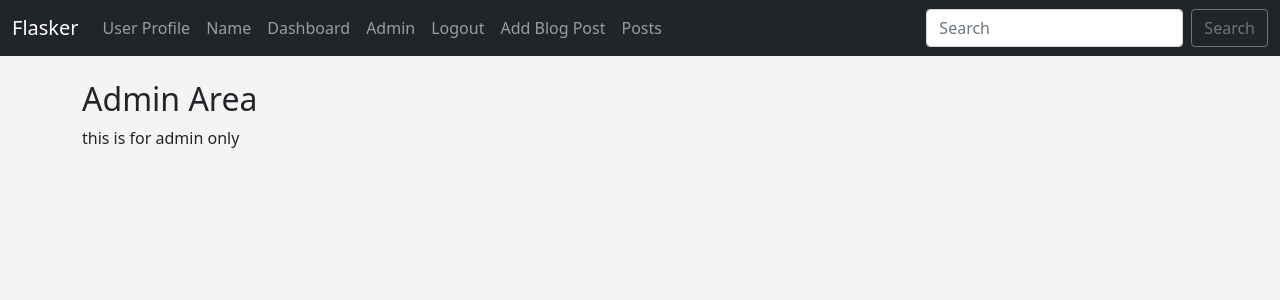
After one commit to SarthakPanta/flasker, a Flask app: page /admin in a window 1280 px wide. The commit adds this page. Shown: the top 300 px of the page. Run offline with Flask 3, Linux system fonts and the light colour scheme; a user stored in the database is signed in; some libraries are stand-ins or nearby versions.

Commit message:
complete

```diff
--- a/hello.py
+++ b/app.py
@@ -7,11 +7,17 @@ from werkzeug.security import generate_password_hash, check_password_hash
 from datetime import date
 from flask import Flask, jsonify
 from flask_login import UserMixin, login_user, LoginManager, login_required, logout_user, current_user
-from webform import LoginForm, PostForm, UserForm, PasswordForm, NamerForm
+from webform import LoginForm, PostForm, UserForm, PasswordForm, NamerForm, SearchForm
 from sqlalchemy.orm import relationship, Mapped, mapped_column
 from sqlalchemy import ForeignKey
+from flask_ckeditor import CKEditor
+from  werkzeug.utils import secure_filename
+import uuid as uuid
+
+
 
 app = Flask(__name__)
+ckeditor = CKEditor(app)
 app.secret_key = "BAD_SECRET_KEY" #generet a random secret key
 
 
@@ -19,6 +25,10 @@ app.config['SQLALCHEMY_DATABASE_URI'] = 'sqlite:///database.db'
 db = SQLAlchemy(app)
 migrate = Migrate(app,db)
 app.config['SECRET_KEY'] = os.urandom(32)
+
+UPLOAD_FOLDER = 'static/images/'
+app.config['UPLOAD_FOLDER'] = UPLOAD_FOLDER
+
 
 #flask login stuff
 
@@ -30,20 +40,57 @@ login_manager.login_view = 'login'
 def load_user(user_id):
     return Users.query.get(int(user_id))
 
+@app.context_processor
+def base():
+    form = SearchForm()
+    return dict(form=form)
+#create admin page
+@app.route('/admin')
+@login_required
+def admin():
+    id = current_user.id
+    if id == 1:
+        return render_template('admin.html')
+    else:
+        flash("sorry you are not the admin")
+        return redirect(url_for('dashboard'))
+
+
+#create Search Function
+@app.route('/search', methods=["POST"])
+
+def search():
+    form = SearchForm()
+    posts = Posts.query
+    if form.validate_on_submit():
+        post.searched = form.searched.data
+
+        posts = posts.filter(Posts.content.like('%' + post.searched + '%'))
+        posts = posts.order_by(Posts.title).all()
+
+
+        return render_template("search.html", form=form, searched = post.searched, posts = posts)
+    return render_template("search.html", form=form)
 class Posts(db.Model):
-    # id: Mapped[int] = mapped_column(primary_key=True)
-    # poster : Mapped[int] = mapped_column(ForeignKey("users.id"))
-
+    #id: Mapped[int] = mapped_column(primary_key=True)
+    #poster : Mapped[int] = mapped_column(ForeignKey("users.id"))
+    __tablename__='posts'
     id = db.Column(db.Integer, primary_key=True)
     title = db.Column(db.String(255))
     content = db.Column(db.Text)
-    #author = db.Column(db.String(255))
+   #author = db.Column(db.String(255))
     date_posted = db.Column(db.DateTime, default=datetime.utcnow)
     slug = db.Column(db.String(255))
 
     # foreign key to link User (refer to the primary key of the user)
     poster_id = db.Column(db.Integer, db.ForeignKey('users.id'))
-    # poster = relationship('Users', backref='posts')
+    poster = relationship('Users', backref='poster', cascade='all')
+    #poster = relationship('Users', backref='Posts', cascade='all, delete-orphan')
+
+
+    # Foreign key to link user (refer to the primary key of the user)
+    poster_id = db.Column(db.Integer, db.ForeignKey('users.id'))
+
 
 
 
@@ -52,32 +99,38 @@ class News(db.Model):
     id = db.Column(db.Integer,primary_key=True)
 
 class Users(db.Model,UserMixin):
+    __tablename__='users'
     id = db.Column(db.Integer, primary_key=True)
     username = db.Column(db.String(200), nullable=False, unique=True)
     name = db.Column(db.String(200), nullable=False)
     email = db.Column(db.String(200), nullable=False, unique=True)
     favorite_color = db.Column(db.String(120))
+    about_author = db.Column(db.Text(500), nullable=True)
+
     date_added = db.Column(db.DateTime, default=datetime.utcnow)
-# password setting
+    profile_pic = db.Column(db.String(), nullable=True)
+
+    # Define the relationship with Posts
+    user_posts = relationship('Posts', backref='user', cascade='all')
+    # password setting
     password_hash = db.Column(db.String(128))
-    # posts = relationship('Posts', backref='poster')
 
 
-    #@property
-    #def password(self):
-    #     if form.validate_on_submit():
-    #      user = Users.query.filter_by(username=form.username.data).first()
-    #     if user and user.verify_password(form.password.data):
-    #         login_user(user)
-    #         return redirect(url_for('index'))
-    #     else:
-    #         flash('Invalid username or password', 'error')
-    # #return render_template('login.html', form=form)
+    @property
+    def password(self):
+        if form.validate_on_submit():
+          user = Users.query.filter_by(username=form.username.data).first()
+        if user and user.verify_password(form.password.data):
+            login_user(user)
+            return redirect(url_for('index'))
+        else:
+             flash('Invalid username or password', 'error')
+        return render_template('login.html', form=form)
 
-    #         raise AttributeError('password is not a readable!')
-    # @password.setter
-    # def password(self,password):
-    #     self.password_hash = generate_password_hash(password)
+        raise AttributeError('password is not a readable!')
+    @password.setter
+    def password(self,password):
+        self.password_hash = generate_password_hash(password)
 
     def verify_password(self,password):
         return check_password_hash(self.password_hash,password)
@@ -99,14 +152,14 @@ def login():
 
     form = LoginForm()
 
-    print(form.errors)
-    print(form.validate_on_submit())
+
 
     if form.validate_on_submit():
         user = Users.query.filter_by(username=form.username.data).first()
         if user and user.verify_password(form.password.data):
             login_user(user,remember=True)
-            return redirect(url_for('index'))
+            print('hey')
+            return redirect(url_for('add_post'))
         else:
             flash('Invalid username or password', 'error')
 
@@ -116,6 +169,7 @@ def login():
 
 @app.route('/logout')
 def logout():
+    session.clear()
     logout_user()
     return redirect(url_for('index'))
 
@@ -127,41 +181,81 @@ def logout():
 def dashboard():
 
     form = UserForm()
-    if current_user.is_authenticated:
-        return redirect(url_for('index'))
-    if form.validate_on_submit():
+    print(form.errors,'&&&&&&&')
+    print(request.method)
+    if current_user.is_authenticated and request.method == "GET":
+        # return render_template('dashboard.html', form=form)
+        # return render_template('test.html')
+        return render_template('dashboard.html', form=form)
+
+    print(form.validate_on_submit())
+    # print(form.form_errors)
+    if request.method =="POST":
+        print(form.about_author,'*******')
+        print(form.profile_pic,'*****')
         current_user.name = form.name.data
         current_user.email = form.email.data
         current_user.favorite_color = form.favorite_color.data
         current_user.username = form.username.data
-        db.session.commit()
-        flash('User updated successfully')
-        return redirect(url_for('dashboard'))
+        current_user.about_author = form.about_author.data
+
+        #check for profile pic
+        if form.profile_pic.data:
+            current_user.profile_pic = form.profile_pic.data
+
+
+
+            #grab image name
+            pic_filename = secure_filename(form.profile_pic.data.filename)
+            #set uuid
+            pic_name = str(uuid.uuid1()) + "_" + pic_filename
+            #save the  image
+            pic_path = os.path.join(app.config['UPLOAD_FOLDER'], pic_name)
+            form.profile_pic.data.save(pic_path)
+
+
+            #CHANGE  it to a string  to save to db
+            current_user.profile_pic = pic_name
+            db.session.commit()
+
+            flash('User updated successfully')
+            return redirect(url_for('dashboard'))
+        else:
+            db.session.commit()
+            flash('User updated successfully')
+            return redirect(url_for('dashboard'))
     elif request.method == 'GET':
         form.name.data = current_user.name
         form.email.data = current_user.email
         form.favorite_color.data = current_user.favorite_color
         form.username.data = current_user.username
-    #return render_template('dashboard.html', form=form)
+
+    return render_template('dashboard.html', form=form)
 
 
 
 
 @app.route('/post/delete/<int:id>')
+@login_required
 def delete_post(id):
     post_to_delete = Posts.query.get_or_404(id)
+    user_id = current_user.id
+    if user_id == post_to_delete.poster.id or id== 2:
 
-    try:
-        db.session.delete(post_to_delete)
-        db.session.commit()
+        try:
+            db.session.delete(post_to_delete)
+            db.session.commit()
 
-        flash("blog post was delelted")
-        posts = Posts.query.order_by(Posts.date_posted)
-        return render_template("posts.html", posts=posts)
+            flash("blog post was delelted","success")
+            posts = Posts.query.order_by(Posts.date_posted)
+            return render_template("posts.html", posts=posts)
 
-    except:
-        flash("wooops there was a proble while deleting the blogs, Try Again")
-
+        except:
+            flash("wooops there was a proble while deleting the blogs, Try Again")
+    else:
+         flash("you are'nt authorizes to delete post")
+         posts = Posts.query.order_by(Posts.date_posted)
+         return render_template("posts.html", posts=posts)
 
 
 @app.route('/posts')
@@ -182,7 +276,7 @@ def edit_post(id):
     form = PostForm()
     if form.validate_on_submit():
         post.title = form.title.data
-        post.author = form.author.data
+        #post.author = form.author.data
         post.slug = form.slug.data
         post.content = form.content.data
 
@@ -192,12 +286,18 @@ def edit_post(id):
         flash("Post Has Been Updated")
         return redirect(url_for('post', id=post.id))
 
-    form.title.data = post.title
-    form.author.data = post.author
-    form.slug.data = post.slug
-    form.content.data = post.content
-    return render_template('edit_post.html', form=form)
 
+
+    if current_user.id == post.poster.id or current_user.id == 2:
+        form.title.data = post.title
+        #form.author.data = post.author
+        form.slug.data = post.slug
+        form.content.data = post.content
+        return render_template('edit_post.html', form=form)
+    else:
+        flash("you can't edit this post")
+        posts = Posts.query.order_by(Posts.date_posted)
+        return render_template("posts.html", posts=posts)
 
 
 #add post page
@@ -207,10 +307,11 @@ def edit_post(id):
 def add_post():
     form = PostForm()
     if not current_user.is_authenticated:
-        return redirect(url_for('index'))
+     return redirect(url_for('posts'))
 
     if form.validate_on_submit():
-        post = Posts(title=form.title.data, content=form.content.data, slug=form.slug.data)
+        poster = current_user.id
+        post = Posts(title=form.title.data, content=form.content.data, poster_id=poster, slug=form.slug.data)
         form.title.data=''
         form.content.data=''
         # form.author.data=''
@@ -220,6 +321,7 @@ def add_post():
         db.session.add(post)
         db.session.commit()
         flash("Blog post submitted successfully!")
+
 
 
     return render_template("add_post.html", form=form)
@@ -234,8 +336,10 @@ def get_current_date():
 
 
 @app.route('/delete/<int:id>')
+@login_required
 def delete(id):
-    user_to_delete = Users.query.get_or_404(id)
+    if id == current_user.id:
+     user_to_delete = Users.query.get_or_404(id)
     try:
         db.session.delete(user_to_delete)
         db.session.commit()
@@ -244,6 +348,10 @@ def delete(id):
     except:
         flash("An error occurred while deleting the user", 'error')
         return redirect(url_for('add_user'))  # Redirect to a different route if an error occurs
+
+    else:
+        flash("sorry you can't delete this user")
+        return redirect(url_for('dashboard'))
 
 
 
@@ -258,6 +366,8 @@ def update(id):
         name_to_update.email = request.form['email']
         name_to_update.favorite_color = request.form['favorite_color']
         name_to_update.username = request.form['username']
+        name_to_update.about_author = request.form['about_author']
+
         try:
             db.session.commit()
             flash('User updated successfully')
--- a/templates/add_post.html
+++ b/templates/add_post.html
@@ -1,6 +1,7 @@
 {% extends 'base.html' %}
 
 {% block content %}
+
 {% for message in get_flashed_messages() %}
 <div class="alert alert-warning alert-dismissible fade show" role="alert">
     {{ message }}
@@ -18,7 +19,6 @@
             {{ form.title(class="form-control") }}
         </div>
         <br />
-
         <div class="form-group">
             {{ form.content.label(class="form-label") }}
             {{ form.content(class="form-control") }}
@@ -29,5 +29,8 @@
         <button type="submit" class="btn btn-secondary mt-3">Submit</button>
     </form>
 
+    {{ ckeditor.load() }}
+    {{ ckeditor.config(name='content') }}
+
 
 {% endblock %}
--- /dev/null
+++ b/templates/admin.html
@@ -0,0 +1,7 @@
+{% extends 'base.html' %}
+{% block content %}
+
+    <h2>Admin Area</h2>
+    <p>this is for admin only</p>
+
+{% endblock %}
--- a/templates/navbar.html
+++ b/templates/navbar.html
@@ -1,7 +1,8 @@
 <nav class="navbar navbar-expand-lg navbar-dark bg-dark">
   <div class="container-fluid">
     <a class="navbar-brand" href="{{ url_for('hello') }}">Flasker</a>
-    <button class="navbar-toggler" type="button" data-bs-toggle="collapse" data-bs-target="#navbarSupportedContent" aria-controls="navbarSupportedContent" aria-expanded="false" aria-label="Toggle navigation">
+    <button class="navbar-toggler" type="button" data-bs-toggle="collapse" data-bs-target="#navbarSupportedContent"
+      aria-controls="navbarSupportedContent" aria-expanded="false" aria-label="Toggle navigation">
       <span class="navbar-toggler-icon"></span>
     </button>
     <div class="collapse navbar-collapse" id="navbarSupportedContent">
@@ -17,6 +18,11 @@
         <li class="nav-item">
           <a class="nav-link" href="{{ url_for('dashboard') }}">Dashboard</a>
         </li>
+        {% if current_user.id == 1 %}
+        <li class="nav-item">
+          <a class="nav-link" href="{{ url_for('admin') }}">Admin</a>
+        </li>
+        {% endif %}
         <li class="nav-item">
           <a class="nav-link" href="{{ url_for('logout') }}">Logout</a>
         </li>
@@ -27,9 +33,6 @@
         <li class="nav-item">
           <a class="nav-link" href="{{ url_for('login') }}">Login</a>
         </li>
-
-
-
         {% endif %}
         <li class="nav-item">
           <a class="nav-link" href="{{ url_for('add_post') }}">Add Blog Post</a>
@@ -42,8 +45,9 @@
 
 
       </ul>
-      <form class="d-flex">
-        <input class="form-control me-2" type="search" placeholder="Search" aria-label="Search">
+      <form method="POST" action="{{ url_for('search')}}" class="d-flex">
+        {{ form.hidden_tag() }}
+        <input class="form-control me-2" type="search" placeholder="Search" aria-label="Search" , name="searched">
         <button class="btn btn-outline-secondary" type="submit">Search</button>
       </form>
     </div>
--- a/templates/posts.html
+++ b/templates/posts.html
@@ -15,13 +15,15 @@
 {% for post in posts %}
 <div class="shadow p-3 mb-5 bg-body rounded">
     <a href="{{ url_for('post', id=post.id) }}">{{ post.title }}</a><br/>
-    Author: {{ post.author }}<br/>
+    Author: {{ post.poster.name }}<br/>
     Date Posted: {{ post.date_posted.strftime('%Y-%m-%d') }}<br/><br/>
-    {{ post.content }}<br/>
+    {{ post.content|safe }}<br/>
     <br/><br/>
     <a href="{{ url_for('post', id=post.id) }}" class=" btn btn-outline-secondary btn-sm">View Post</a>
+    {% if post.poster_id == current_user.id or current_user.id =2 %}
     <a href="{{ url_for('edit_post', id=post.id) }}" class=" btn btn-outline-secondary btn-sm">Edit Post</a>
     <a href="{{ url_for('delete_post', id=post.id) }}" class=" btn btn-outline-danger btn-sm">Delete Post</a>
+    {% endif %}
 </div><br/>
 {% endfor %}
 {% endblock %}
```
Also changed, not shown: migrations/versions/cd3c6b02d515_.py (deleted, +0 -34 lines), requirements.txt (added, +26 -0 lines), templates/dashboard.html (+56 -24 lines), templates/edit_post.html (+6 -5 lines), templates/post.html (+34 -6 lines), templates/search.html (added, +27 -0 lines), templates/test.html (added, +11 -0 lines), webform.py (+12 -4 lines), example.db (added), instance/database.db, static/images/20304e3a-fe15-11ee-a289-d8c497c22270_84847418_3007020429316127_6775242520675745792_n.jpg (added), static/images/84847418_3007020429316127_6775242520675745792_n.jpg (added), static/images/defult photo.jpg (added), 1 other file. Lines whose indentation alone changed are shown as unchanged.
